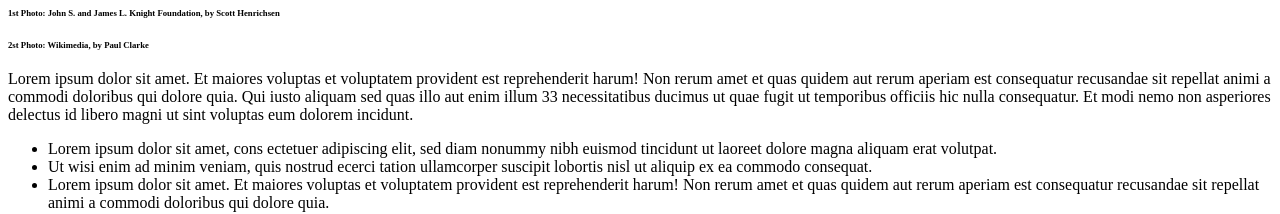
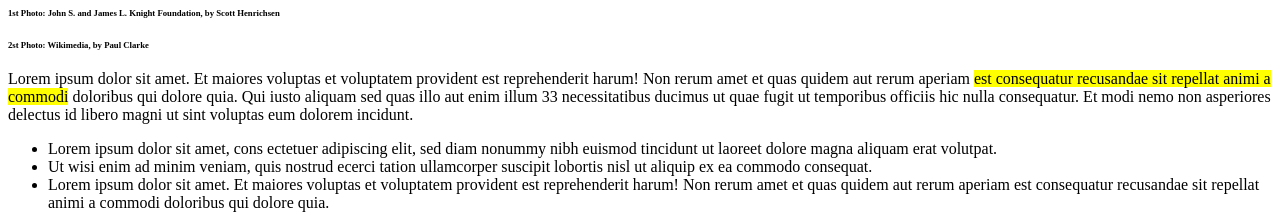
Before and after one commit to francescodev1990/html-css-booleaner, a plain HTML site: page index.html in a window 1280 px wide. Shown: the part 736-950 px from the top of the page. Drawn offline with Linux system fonts and the light colour scheme.

Commit message:
evidenziata frase ipsum

```diff
--- a/css/style.css
+++ b/css/style.css
@@ -25,3 +25,7 @@ background-position: bottom;
 .descrizione-2{
     font-size: small;
 }
+
+.frase-1{
+    background-color: yellow;
+}
--- a/index.html
+++ b/index.html
@@ -37,7 +37,7 @@
 <main>
     <section>
         <p>
-            Lorem ipsum dolor sit amet. Et maiores voluptas et voluptatem provident est reprehenderit harum! Non rerum amet et quas quidem aut rerum aperiam est consequatur recusandae sit repellat animi a commodi doloribus qui dolore quia. Qui iusto aliquam sed quas illo aut enim illum 33 necessitatibus ducimus ut quae fugit ut temporibus officiis hic nulla consequatur. Et modi nemo non asperiores delectus id libero magni ut sint voluptas eum dolorem incidunt.
+            Lorem ipsum dolor sit amet. Et maiores voluptas et voluptatem provident est reprehenderit harum! Non rerum amet et quas quidem aut rerum aperiam <span class="frase-1">est consequatur recusandae sit repellat animi a commodi</span>  doloribus qui dolore quia. Qui iusto aliquam sed quas illo aut enim illum 33 necessitatibus ducimus ut quae fugit ut temporibus officiis hic nulla consequatur. Et modi nemo non asperiores delectus id libero magni ut sint voluptas eum dolorem incidunt.
         </p>
      </section>
 </main>
```
